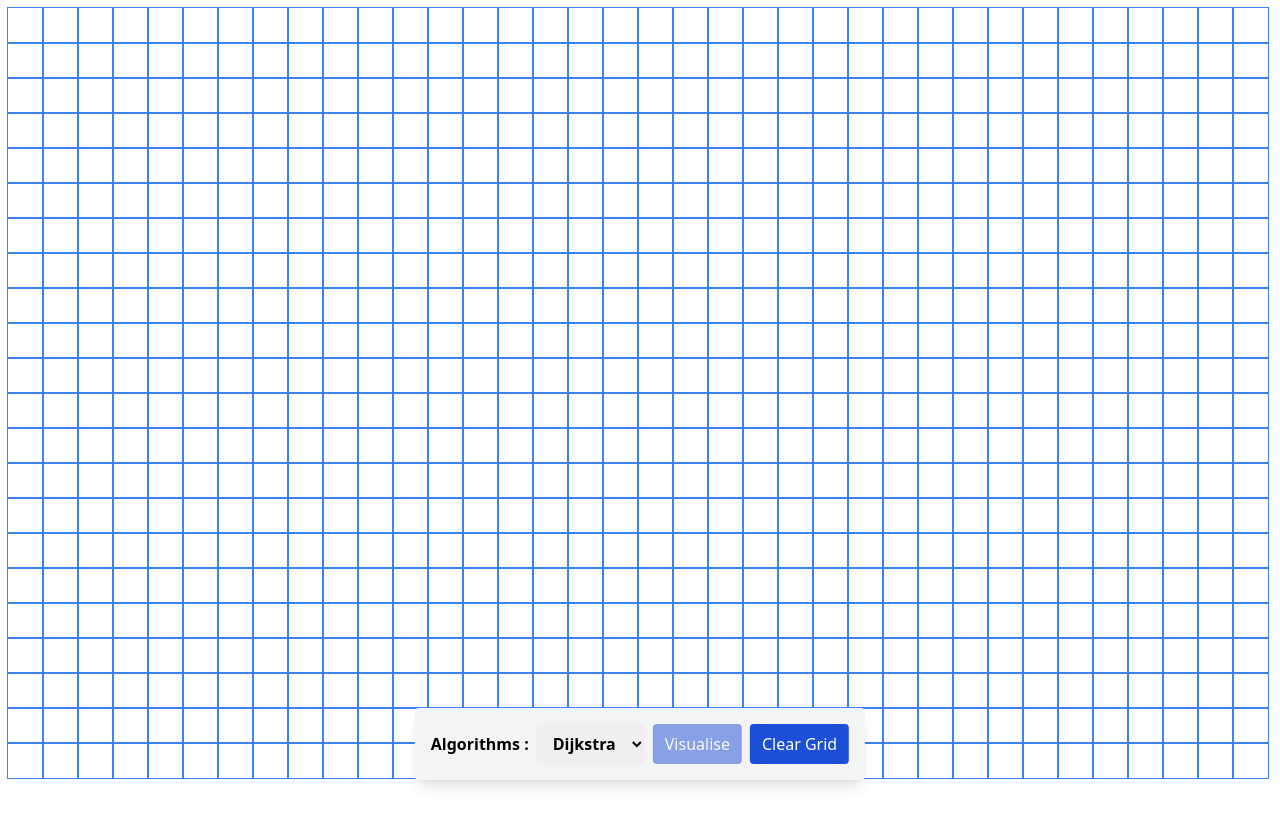
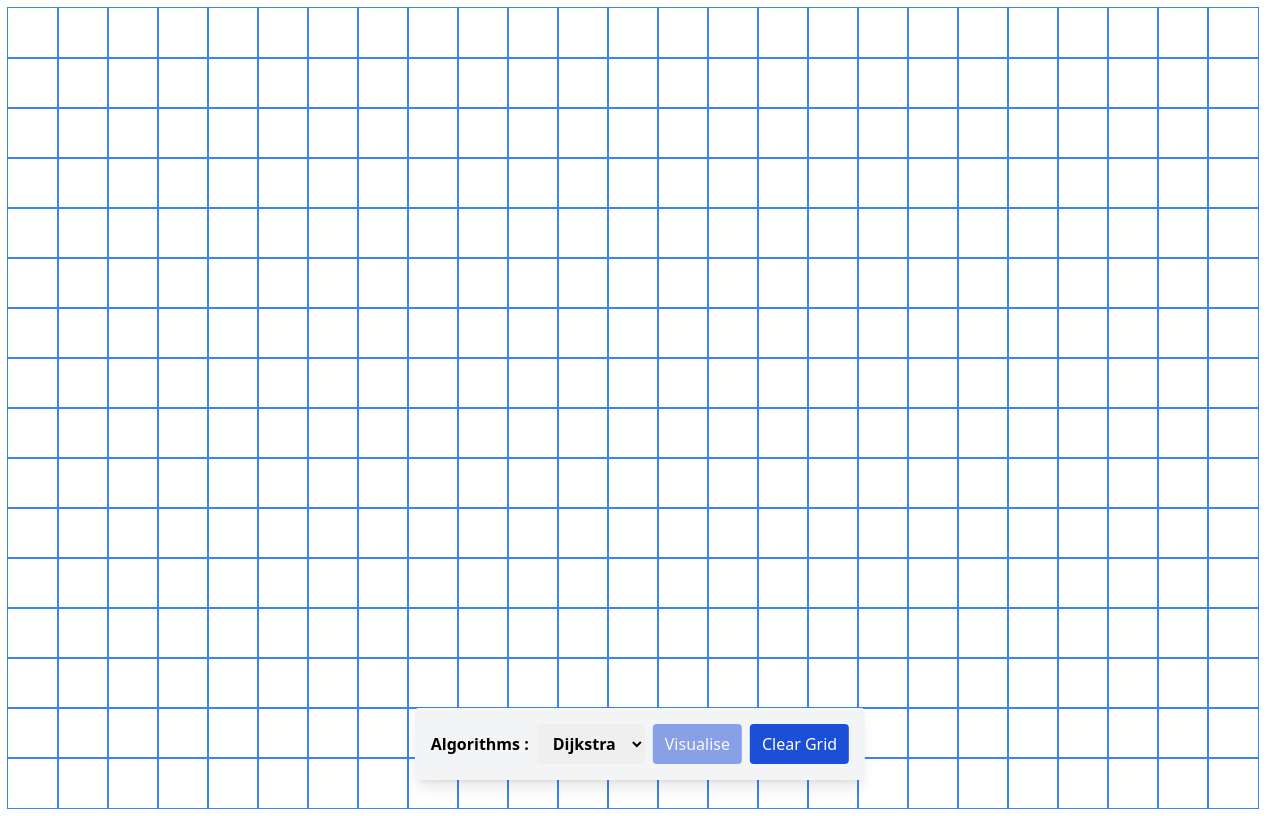
Before and after one commit to nivekithan/path-finder, a React (Vite) app: page / in a window 1280 px wide. Built offline with nearby package versions, Linux system fonts and the light colour scheme.

Commit message:
Change cell size

```diff
--- a/src/animation.css
+++ b/src/animation.css
@@ -17,7 +17,7 @@
 }
 
 .found-cell-animation {
-  animation: found-cell-animation 0.9s ease-out 0s 1 forwards;
+  animation: found-cell-animation 0.75s ease-out 0s 1 forwards;
 }
 
 @keyframes found-cell-animation {
@@ -38,7 +38,7 @@
 }
 
 .visited-cell-animation {
-  animation: visited-cell-animation 0.75s ease-out 0s 1 forwards;
+  animation: visited-cell-animation 1.2s ease-out 0s 1 forwards;
 }
 
 @keyframes visited-cell-animation {
--- a/src/gridHelpers.ts
+++ b/src/gridHelpers.ts
@@ -2,9 +2,8 @@ import { WritableDraft } from "immer/dist/internal";
 import { convertCellPosToString } from "./cellHelpers";
 import { CellPos, CellState } from "./components/cell";
 import { GridOnclick, GridState } from "./components/grid";
-import { current } from "immer";
 
-export const CELL_SIZE = 35;
+export const CELL_SIZE = 50;
 
 export const getViewportDimension = () => {
   const width = window.innerWidth;
```
